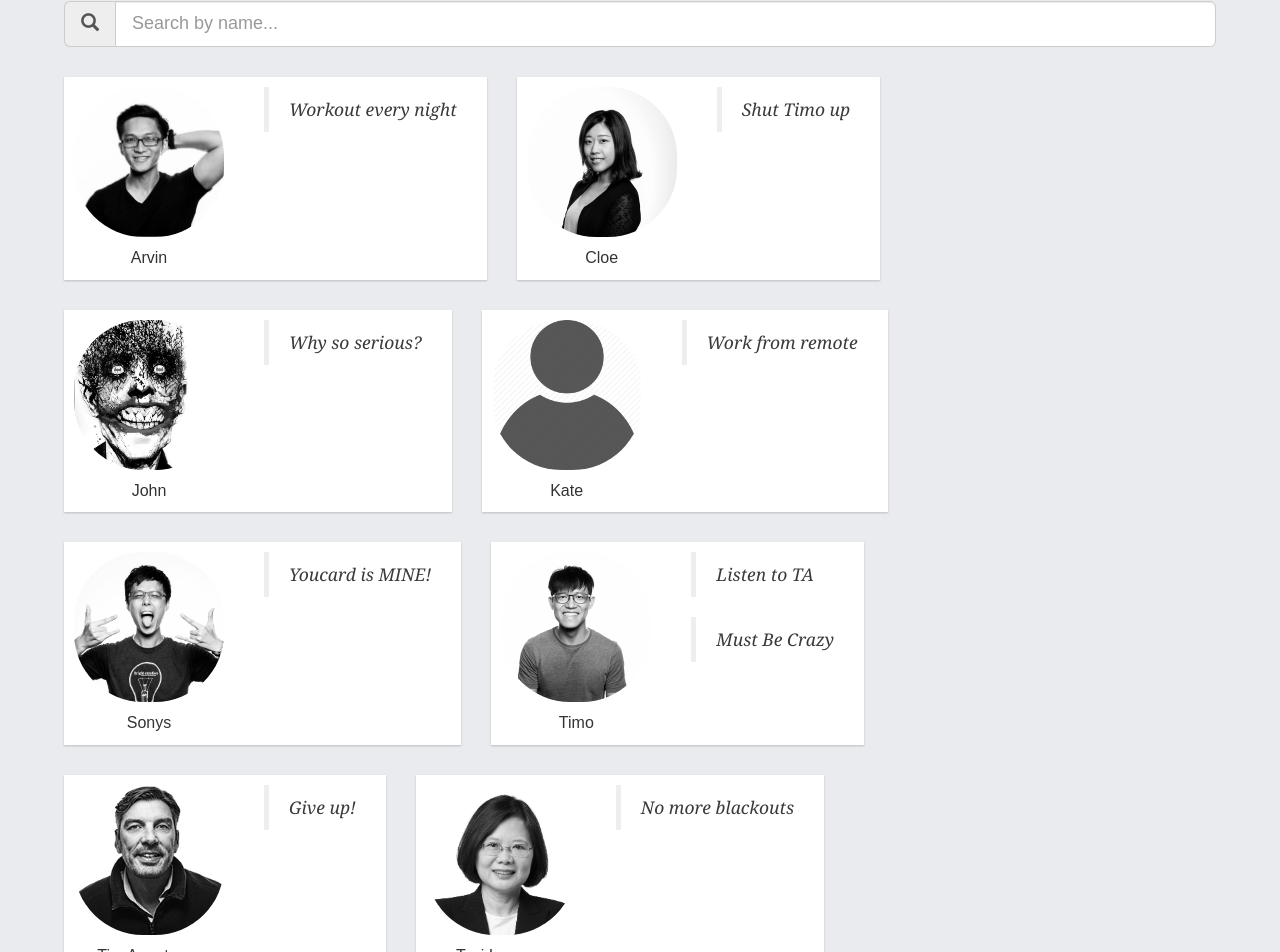
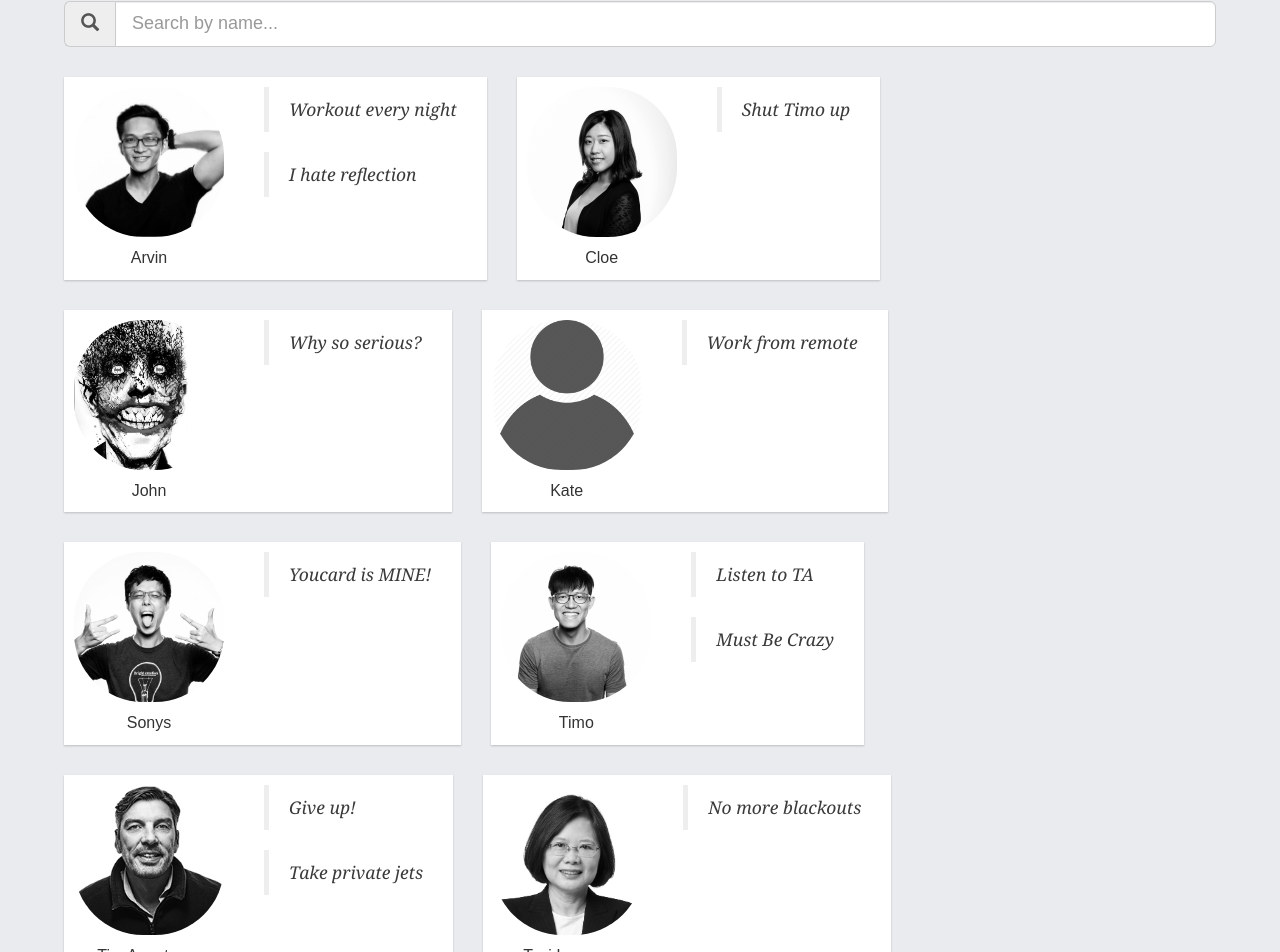
Before and after one commit to timowang1991/snapshot-with-oath, a React app: page / in a window 1280 px wide. Shown: the part 136-1088 px from the top of the page. Built offline with nearby package versions, Linux system fonts and the light colour scheme.

Commit message:
more oaths

```diff
--- a/src/searchOathData.js
+++ b/src/searchOathData.js
@@ -1,7 +1,7 @@
 const oathDb = {
     Arvin: {
         image: require('./assets/arvin.png'),
-        oath: ['Workout every night']
+        oath: ['Workout every night', 'I hate reflection']
     },
     Cloe: {
         image: require('./assets/cloe.jpg'),
@@ -24,7 +24,7 @@ const oathDb = {
     },
     'Tim Armstrong': {
         image: require('./assets/tim-armstrong.jpg'),
-        oath: ['Give up!']
+        oath: ['Give up!', 'Take private jets']
     },
     'Tsai Ing-wen': {
         image: require('./assets/tsai-ing-wen.jpg'),
```
